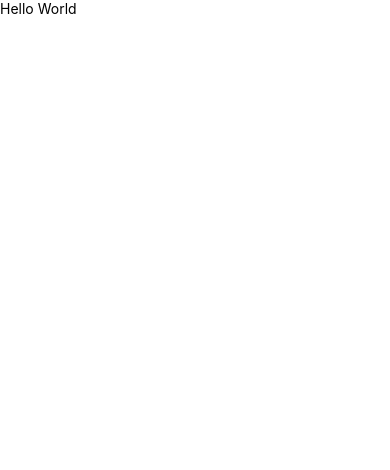
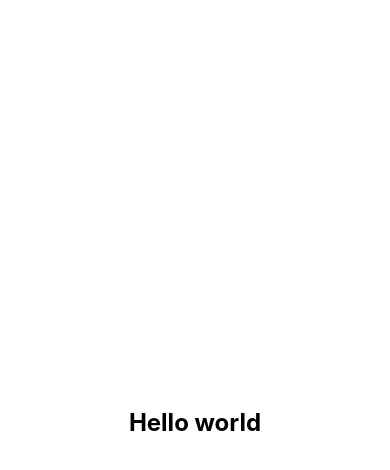
Before and after one commit to WagnerTerry/TodoList, a React Native app: screen / in a window 390 px wide. Shown: the top 470 px of the page. Built offline with nearby package versions, Linux system fonts and the light colour scheme.

Commit message:
style: configurando styled components

```diff
--- a/App.tsx
+++ b/App.tsx
@@ -1,20 +1,11 @@
 import React from 'react';
-import {
-  SafeAreaView,
-  Text,
-  View
-} from 'react-native';
+import { Home } from './src/views/Home';
 
 
 const App = () => {
 
   return (
-    <SafeAreaView>
-      <View>
-        <Text>Hello World</Text>
-
-      </View>
-    </SafeAreaView>
+    <Home />
   );
 }
 
--- /dev/null
+++ b/src/views/Home/index.tsx
@@ -0,0 +1,15 @@
+import React from 'react'
+
+import './styles'
+import { Container, Title, SafeArea } from './styles'
+
+export const Home = () => {
+  return (
+    <SafeArea>
+      <Container>
+        <Title>Hello world</Title>
+      </Container>
+    </SafeArea>
+  )
+
+}
--- /dev/null
+++ b/src/views/Home/styles.ts
@@ -0,0 +1,18 @@
+import styled from 'styled-components/native'
+
+export const SafeArea = styled.SafeAreaView`
+  flex: 1;
+`;
+
+export const Container = styled.View`
+  flex: 1;
+  justify-content: center;
+  align-items: center;
+  padding: 20px;
+`;
+
+export const Title = styled.Text`
+  font-size: 24px;
+  font-weight: bold;
+
+`
```
